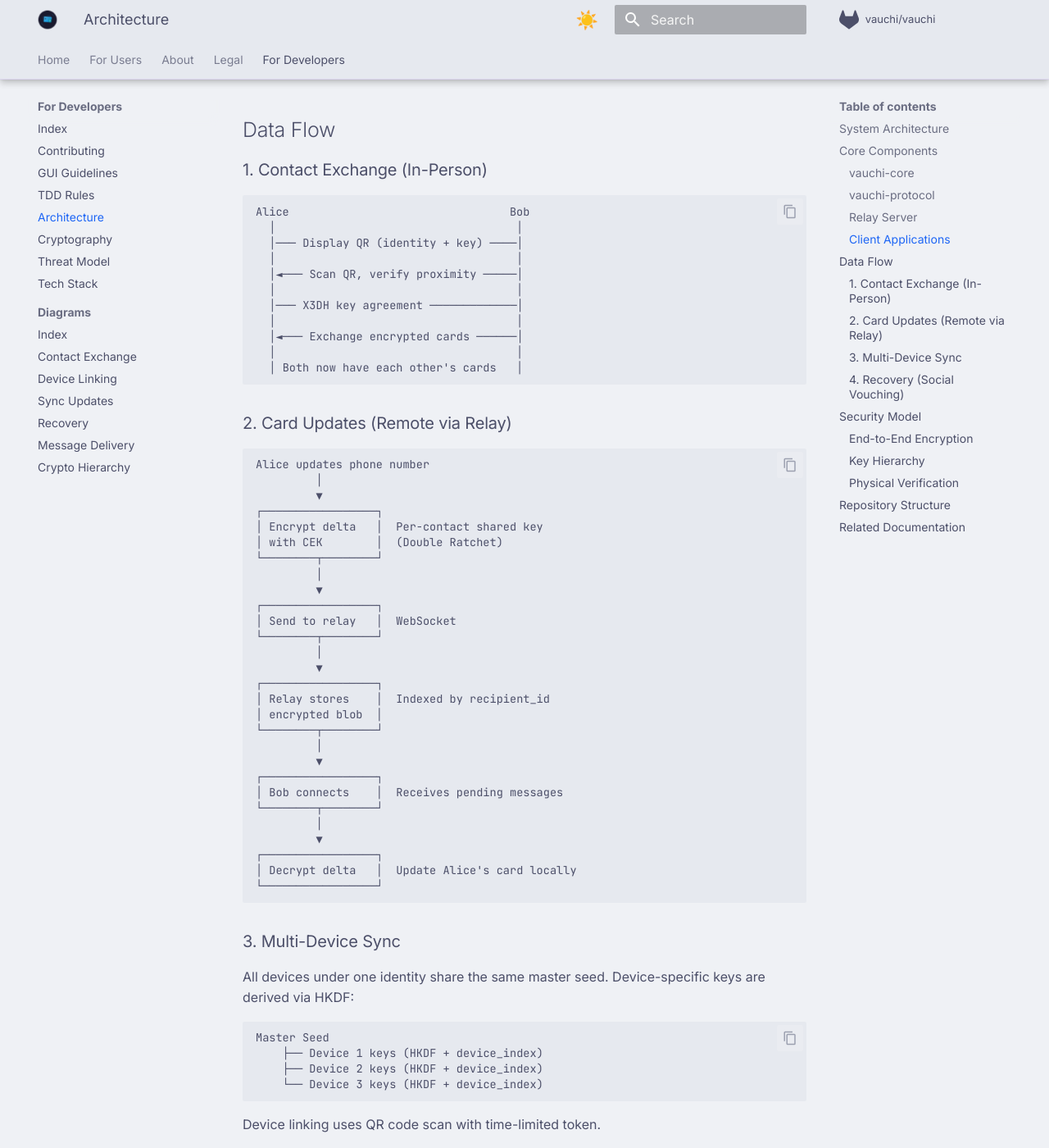
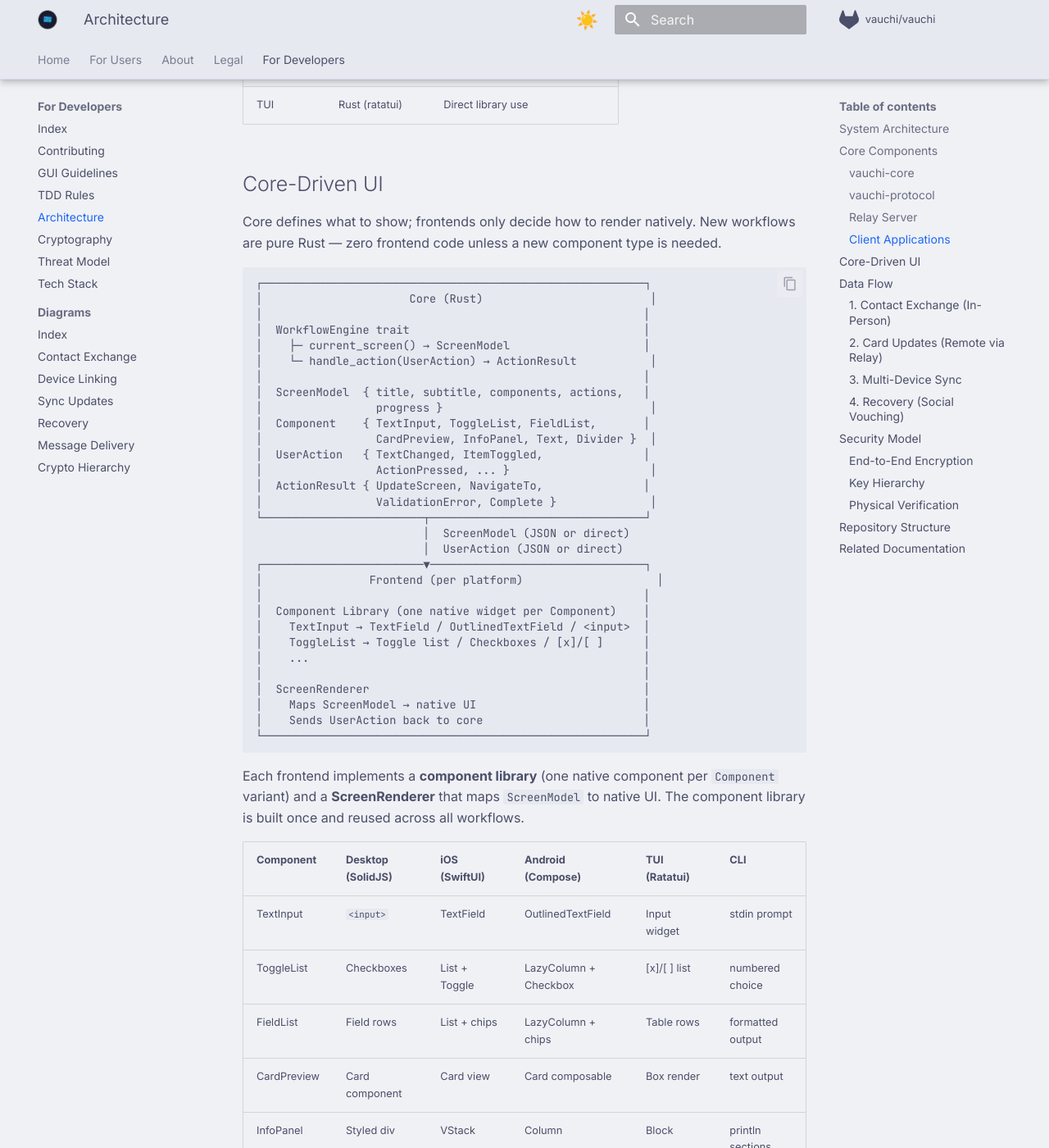
Before and after one commit to vauchi/docs, an MkDocs documentation site: the page built from docs/developers/architecture.md, in a window 1280 px wide and 1400 px high, scrolled down 2483 px. Shown: the whole window at 82% size. Built offline with MkDocs 1.6.1 and Material for MkDocs 9.7.7, drawn with Linux system fonts in a browser that asks for light colours; comment, search, counter and statistics services are not loaded; some of the changed text lies outside the part shown.

Commit message:
docs: add core-driven UI section to architecture overview
Explains the ScreenModel/WorkflowEngine pattern, component library
mapping per platform, and how to add workflows vs component types.

Co-Authored-By: Claude Opus 4.6 <noreply@anthropic.com>

````diff
--- a/docs/developers/architecture.md
+++ b/docs/developers/architecture.md
@@ -63,6 +63,7 @@ The Rust core library provides all cryptographic and protocol functionality:
 | `recovery/` | Social recovery | `mod.rs` |
 | `storage/` | Local encrypted database | `contacts.rs`, `identity.rs`, `secure.rs` |
 | `network/` | Relay communication | `connection.rs`, `protocol.rs` |
+| `ui/` | Core-driven UI types and workflow engines | `screen.rs`, `component.rs`, `action.rs`, `engine.rs` |
 | `i18n` | Internationalization | `i18n.rs` (runtime loading) |
 
 ### vauchi-protocol
@@ -92,6 +93,59 @@ Rust server for message routing (depends on `vauchi-protocol` for shared types):
 | Desktop | Tauri + SolidJS | Direct Rust linkage |
 | CLI | Rust | Direct library use |
 | TUI | Rust (ratatui) | Direct library use |
+
+## Core-Driven UI
+
+Core defines what to show; frontends only decide how to render natively. New workflows are pure Rust — zero frontend code unless a new component type is needed.
+
+```
+┌─────────────────────────────────────────────────────────┐
+│                      Core (Rust)                         │
+│                                                         │
+│  WorkflowEngine trait                                   │
+│    ├─ current_screen() → ScreenModel                    │
+│    └─ handle_action(UserAction) → ActionResult           │
+│                                                         │
+│  ScreenModel  { title, subtitle, components, actions,   │
+│                 progress }                               │
+│  Component    { TextInput, ToggleList, FieldList,       │
+│                 CardPreview, InfoPanel, Text, Divider }  │
+│  UserAction   { TextChanged, ItemToggled,               │
+│                 ActionPressed, ... }                     │
+│  ActionResult { UpdateScreen, NavigateTo,               │
+│                 ValidationError, Complete }              │
+└────────────────────────┬────────────────────────────────┘
+                         │  ScreenModel (JSON or direct)
+                         │  UserAction (JSON or direct)
+┌────────────────────────▼────────────────────────────────┐
+│                Frontend (per platform)                    │
+│                                                         │
+│  Component Library (one native widget per Component)    │
+│    TextInput → TextField / OutlinedTextField / <input>  │
+│    ToggleList → Toggle list / Checkboxes / [x]/[ ]      │
+│    ...                                                  │
+│                                                         │
+│  ScreenRenderer                                         │
+│    Maps ScreenModel → native UI                         │
+│    Sends UserAction back to core                        │
+└─────────────────────────────────────────────────────────┘
+```
+
+Each frontend implements a **component library** (one native component per `Component` variant) and a **ScreenRenderer** that maps `ScreenModel` to native UI. The component library is built once and reused across all workflows.
+
+| Component | Desktop (SolidJS) | iOS (SwiftUI) | Android (Compose) | TUI (Ratatui) | CLI |
+|-----------|-------------------|---------------|-------------------|---------------|-----|
+| TextInput | `<input>` | TextField | OutlinedTextField | Input widget | stdin prompt |
+| ToggleList | Checkboxes | List + Toggle | LazyColumn + Checkbox | [x]/[ ] list | numbered choice |
+| FieldList | Field rows | List + chips | LazyColumn + chips | Table rows | formatted output |
+| CardPreview | Card component | Card view | Card composable | Box render | text output |
+| InfoPanel | Styled div | VStack | Column | Block | println sections |
+
+**Transport**: Rust clients (CLI, TUI, Desktop) call `WorkflowEngine` directly. Mobile clients (iOS, Android) use JSON over UniFFI.
+
+**Adding workflows**: Implement a new `WorkflowEngine` in core. All frontends render it automatically via the existing component library — no frontend changes needed.
+
+**Adding component types**: Define a new `Component` variant in core, then implement the corresponding native widget in each frontend's component library. This is rare — the vocabulary stabilizes quickly.
 
 ## Data Flow
 
````
